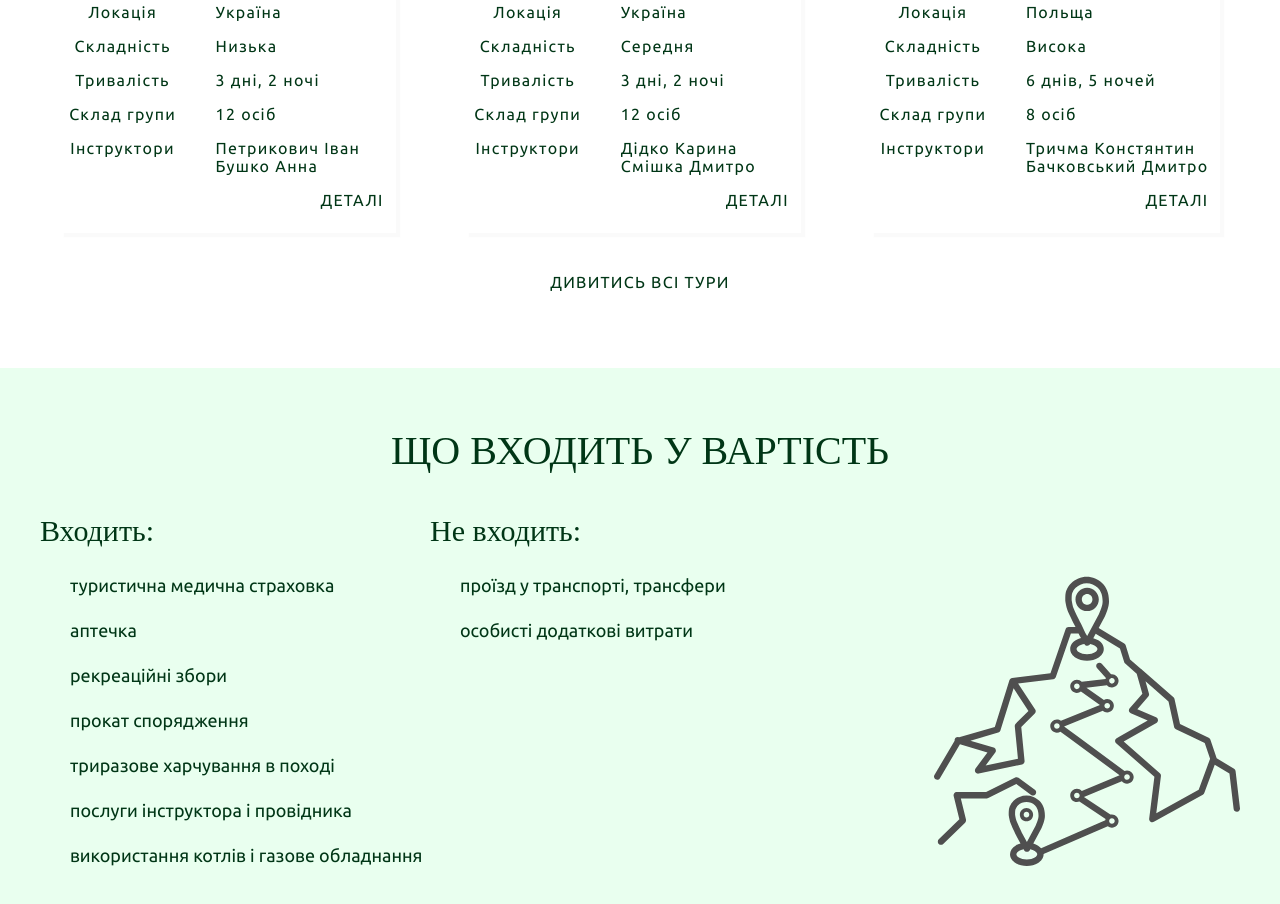
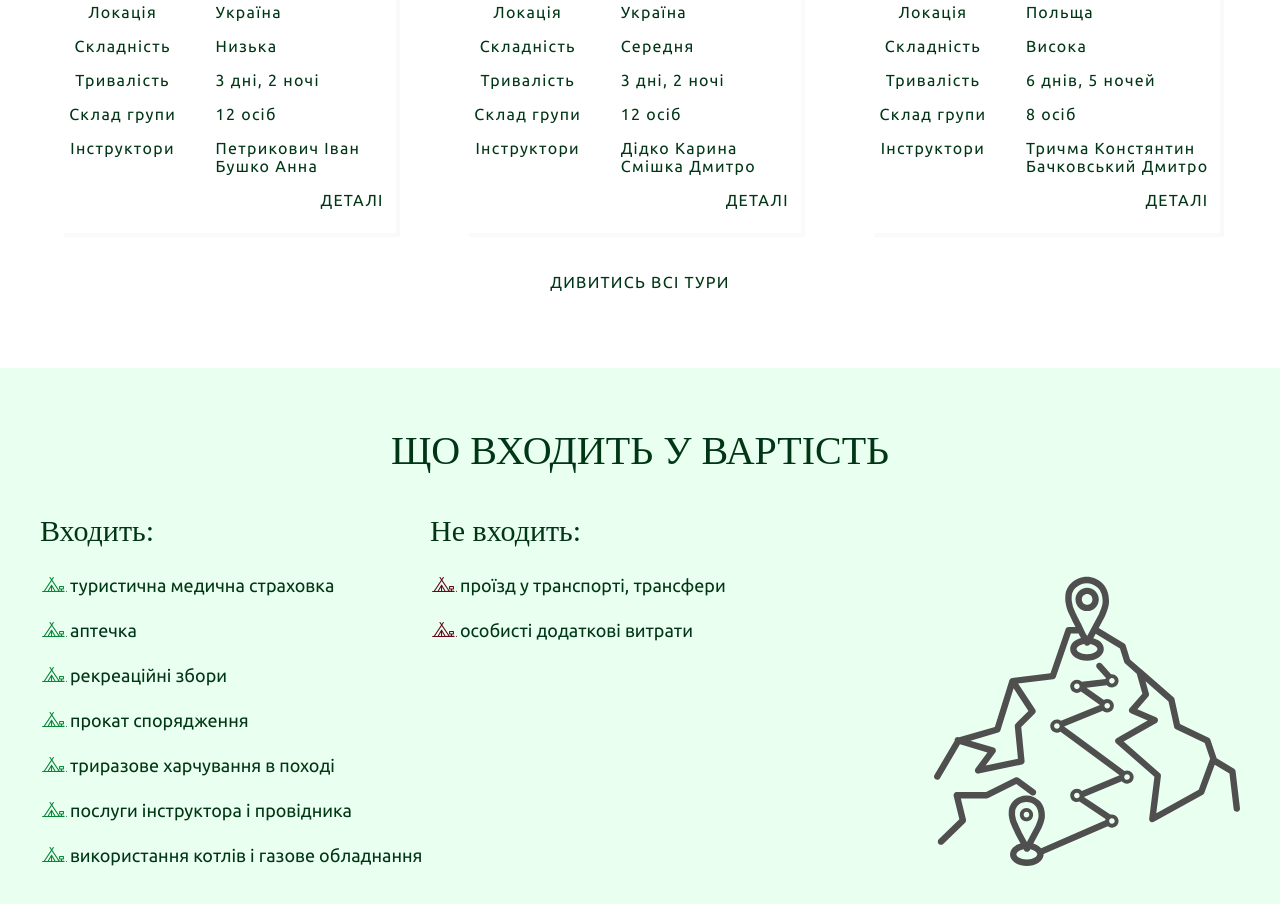
Before and after one commit to KashiaTroian/Camping, a plain HTML site: page index.html in a window 1280 px wide. Shown: the part 1296-2200 px from the top of the page. Drawn offline with Linux system fonts and the light colour scheme; the site is published under a folder, as on GitHub Pages, so addresses that start at the root find nothing; a web font is replaced by a local one.

Commit message:
image path edits

```diff
--- a/scss/style.scss
+++ b/scss/style.scss
@@ -367,7 +367,7 @@ color: #003616;
 }
 .marck-green::before {
 	content: '';
-	background-image: url(/images/marck-green.svg);
+	background-image: url(../images/marck-green.svg);
 	background-repeat: no-repeat;
 	background-size: cover;
 	position: absolute;
@@ -378,7 +378,7 @@ color: #003616;
 }
 .marck-red::before {
 	content: '';
-	background-image: url(/images/marck-red.svg);
+	background-image: url(../images/marck-red.svg);
 	background-repeat: no-repeat;
 	background-size: cover;
 	position: absolute;
```
Also changed, not shown: css/style.css.
